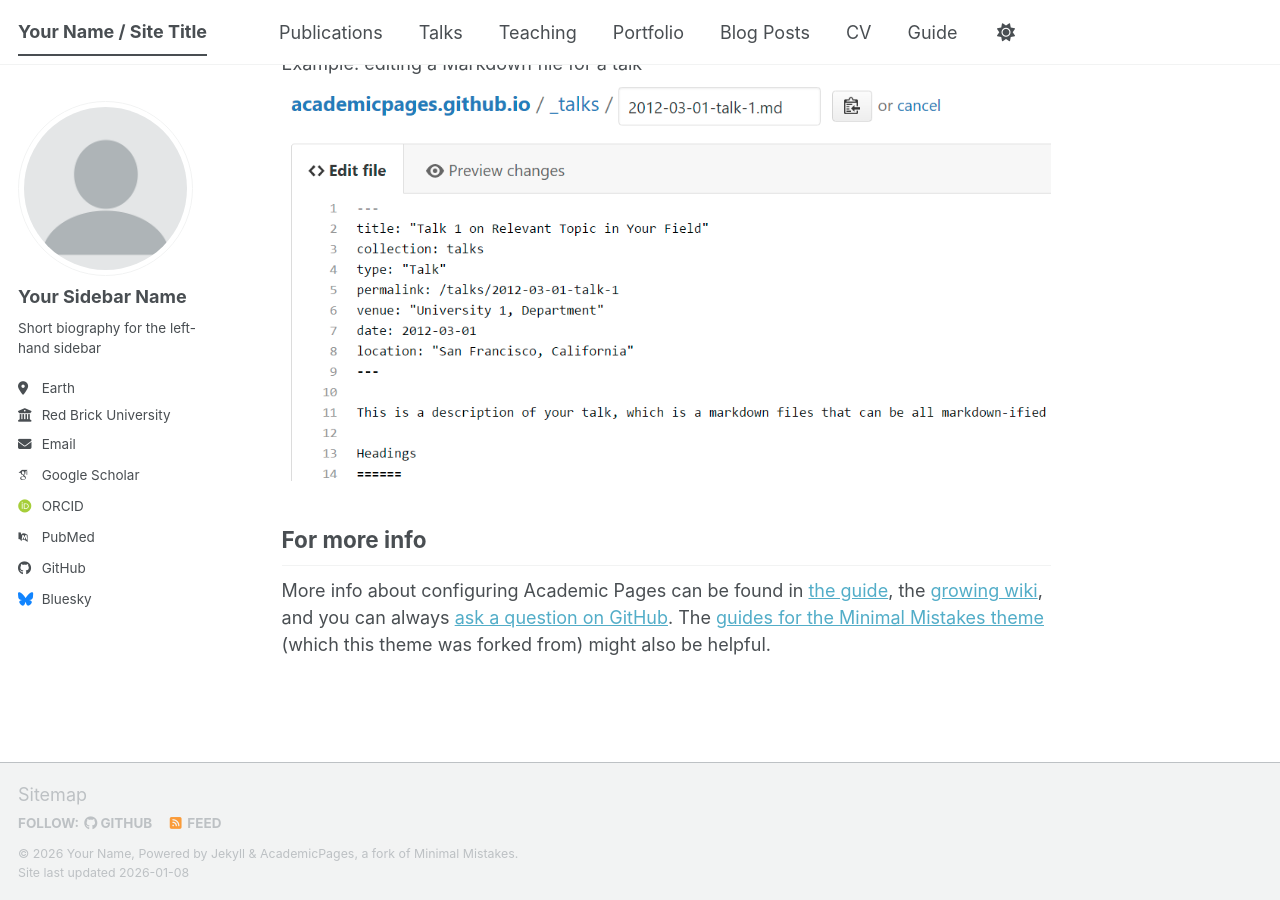
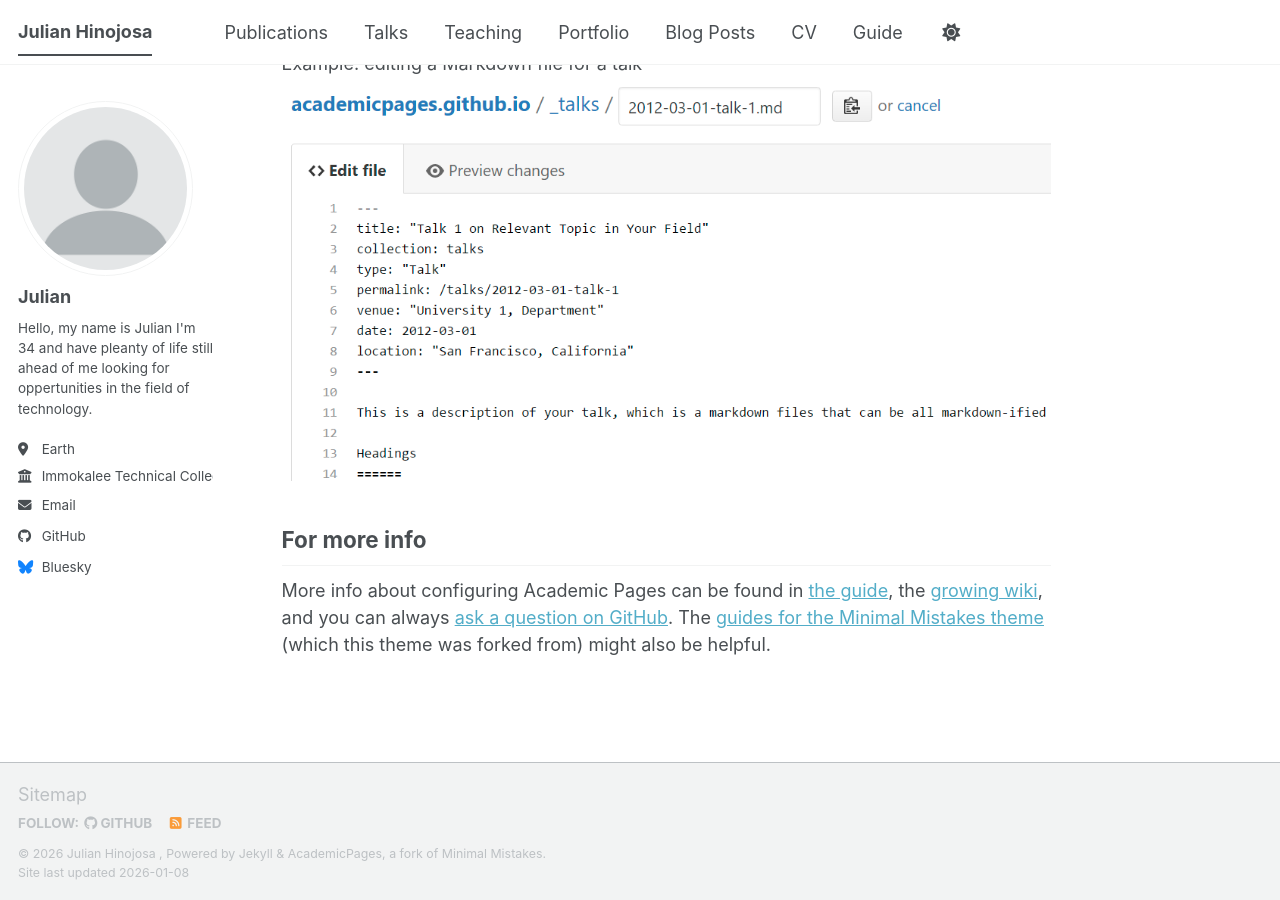
Before and after one commit to JewelzWick/JewelzWick.github.io, a Jekyll site: the page built from _pages/about.md, in a window 1280 px wide and 900 px high, scrolled down 2720 px. Built offline with Jekyll 4.4.1, drawn with Linux system fonts in a browser that asks for light colours; some web fonts are replaced; a script bundle is joined from its source files by our own code; library files that are not in the unit come from our copies.

Commit message:
Update _config.yml

```diff
--- a/_config.yml
+++ b/_config.yml
@@ -9,14 +9,14 @@
 # Basic Site Settings
 locale                   : "en-US"
 site_theme               : "default" # The available themes options are "default", "air", "sunrise", "mint", "dirt" and "contrast"
-title                    : "Your Name / Site Title"
+title                    : "Julian Hinojosa"
 title_separator          : "-"
-name                     : &name "Your Name"
-description              : &description "Your Name's academic portfolio"   # Update this with a general description of your site, this is the default if not overridden by a page
-url                      : https://academicpages.github.io # The base hostname & protocol for your site e.g. "https://[your GitHub username].github.io",
+name                     : &name "Julian Hinojosa "
+description              : &description "Julian Hinojosa's Portfolio"   # Update this with a general description of your site, this is the default if not overridden by a page
+url                      : https://JewelzWick.github.io # The base hostname & protocol for your site e.g. "https://[your GitHub username].github.io",
                                                            # or if you already have some other page hosted on Github then use "https://[your GitHub username].github.io/[Your Repo Name]"
 baseurl                  : "" # the subpath of your site, e.g. "/blog"
-repository               : "academicpages/academicpages.github.io"
+repository               : "JewelzWick.github.io"
 
 # Site Author - The following control what appear as part of the author content on the side bar.
 #               If a field is blank the icon and link will not appear, otherwise it will be shown.
@@ -24,47 +24,31 @@ repository               : "academicpages/academicpages.github.io"
 author:
   # Biographic information
   avatar           : "profile.png"
-  name             : "Your Sidebar Name"
+  name             : "Julian"
   pronouns         : # example: "she/her"
-  bio              : "Short biography for the left-hand sidebar"
+  bio              : "Hello, my name is Julian I'm 34 and have pleanty of life still ahead of me looking for oppertunities in the field of technology."
   location         : "Earth"
-  employer         : "Red Brick University"
+  employer         : "Immokalee Technical College"
   uri              : # URL
-  email            : "none@example.org"
-
-  # Academic websites
-  academia         : # URL
-  arxiv            : # URL - Update with the correct link to your profile
-  googlescholar    : "https://scholar.google.com/citations?user=PS_CX0AAAAAJ"
-  inspire-hep      : # URL
-  impactstory      : # URL
-  orcid            : "https://orcid.org/yourorcidurl"
-  semantic         : # URL
-  ssrn             : # URL
-  pubmed           : "https://www.ncbi.nlm.nih.gov/pubmed/?term=john+snow"
-  researchgate     : # URL
-  scopus           : # URL
-  zotero           : # URL
-
-
+  email            : "hinojosabigg@yahoo.com"
   # Repositories and software development
   bitbucket        : # Username - Update with your username on the site
   codepen          : # Username
   dribbble         : # Username
-  github           : "academicpages"
+  github           : "JewelzWick.github.io"
   kaggle           : # Username
   stackoverflow    : # User number or user number and name (i.e., use "1" or "1/jeff-atwood")
 
   # Social media
   artstation       : # Username
   bluesky          : "bsky.app" # Replace this with you Bluesky username
-  facebook         : # Username
+  facebook         : # Jewlez Wick
   flickr           : # Username
   foursquare       : # Username
   goodreads        : # Username
   google_plus      : # Username
   keybase          : # Username
-  instagram        : # Username
+  instagram        : # Julian78tbe
   lastfm           : # Username
   linkedin         : # Username
   mastodon         : # URL
@@ -74,7 +58,7 @@ author:
   steam            : # Username
   telegram         : # URL
   tumblr           : # Username
-  twitter          : # Username for X / Twitter
+  twitter          : # @MMG_Julian78
   vine             : # Username
   weibo            : # Username
   wikipedia        : # Username
@@ -94,7 +78,7 @@ publication_category:
 # Site Settings
 teaser                   :  # filename of teaser fallback teaser image placed in /images/ for social media previews
 breadcrumbs              : false # true, false (default)
-words_per_minute         : 160
+words_per_minute         : 60
 future                   : true
 read_more                : "disabled" # if enabled, adds "Read more" links to excerpts
 talkmap_link             : false      #change to true to add link to talkmap on talks page
```
